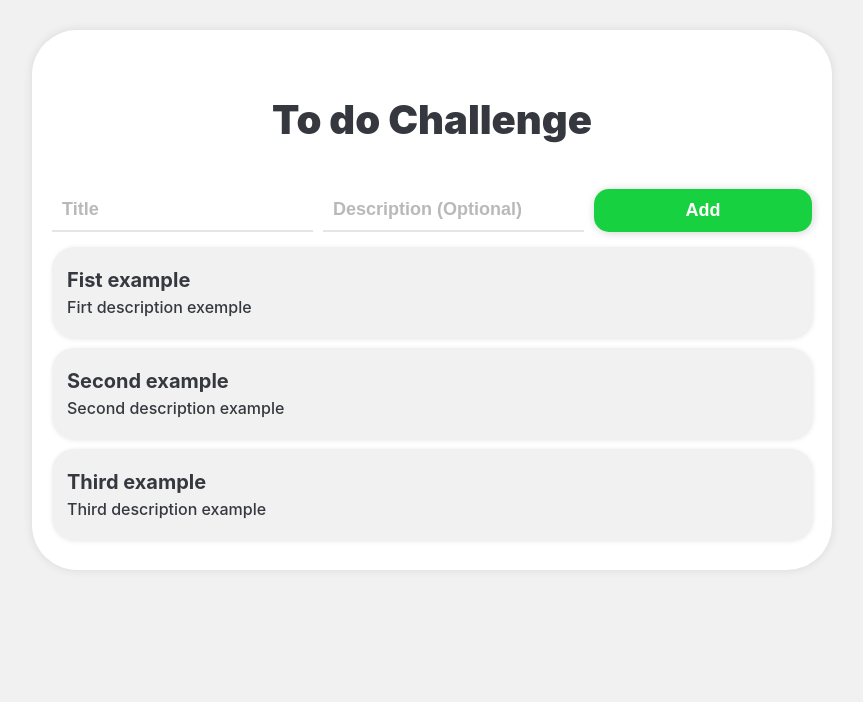
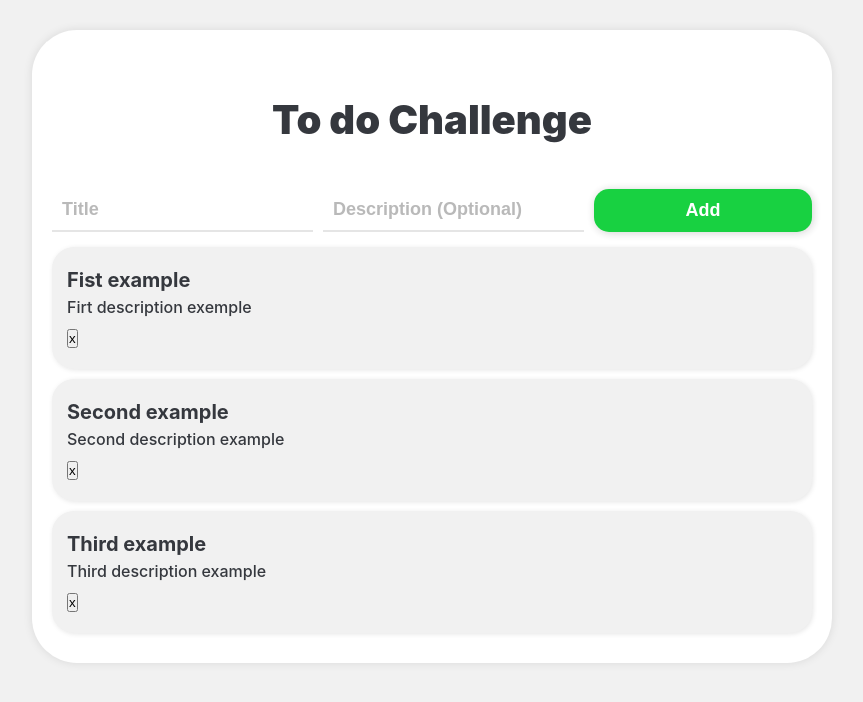
Before and after one commit to Lucasasdev/to-do-list, a React (Create React App) app: page / in a window 1280 px wide. Shown: the top 702 px of the page, without its empty margins (208-1071 px from the left). Built offline with nearby package versions, Linux system fonts and the light colour scheme.

Commit message:
feat: add remove task action

```diff
--- a/src/App.jsx
+++ b/src/App.jsx
@@ -56,12 +56,22 @@ function App() {
     setTasks(newTasks);
   };
 
+  const handleTaskDeletetion = (taskId) => {
+    const newTasks = tasks.filter((task) => task.id !== taskId);
+
+    setTasks(newTasks);
+  };
+
   return (
     <>
       <div className="app-container">
         <Header />
         <InputTask handleTaskAddition={handleTaskAddition} />
-        <Tasks tasks={tasks} handleTaskClick={handleTaskClick} />
+        <Tasks
+          tasks={tasks}
+          handleTaskClick={handleTaskClick}
+          handleTaskDeletetion={handleTaskDeletetion}
+        />
       </div>
     </>
   );
--- a/src/components/task/Task.jsx
+++ b/src/components/task/Task.jsx
@@ -1,14 +1,26 @@
 import "./Task.css";
 
-const Task = ({ task, handleTaskClick }) => {
+const Task = ({ task, handleTaskClick, handleTaskDeletetion }) => {
   return (
     <div
       className="task-container"
       style={task.isCompleted ? { background: "rgba(0, 205, 45, 0.3)" } : {}}
     >
-      <div onClick={() => handleTaskClick(task.id)}>
+      <div
+        className="content-container"
+        onClick={() => handleTaskClick(task.id)}
+      >
         <h1 className="task">{task.title}</h1>
         <p className="description">{task.description}</p>
+      </div>
+
+      <div className="icon-container">
+        <button
+          className="remove-task-button"
+          onClick={() => handleTaskDeletetion(task.id)}
+        >
+          x
+        </button>
       </div>
     </div>
   );
--- a/src/components/tasks/Tasks.jsx
+++ b/src/components/tasks/Tasks.jsx
@@ -1,10 +1,15 @@
 import Task from "../task/Task";
 
-const Tasks = ({ tasks, handleTaskClick }) => {
+const Tasks = ({ tasks, handleTaskClick, handleTaskDeletetion }) => {
   return (
     <>
       {tasks.map((task) => (
-        <Task key={task.id} task={task} handleTaskClick={handleTaskClick} />
+        <Task
+          key={task.id}
+          task={task}
+          handleTaskClick={handleTaskClick}
+          handleTaskDeletetion={handleTaskDeletetion}
+        />
       ))}
     </>
   );
```
